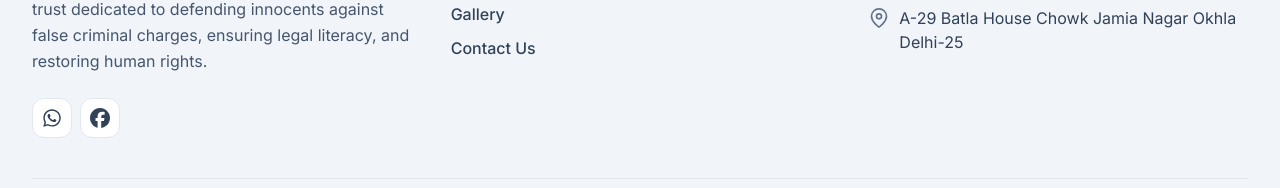
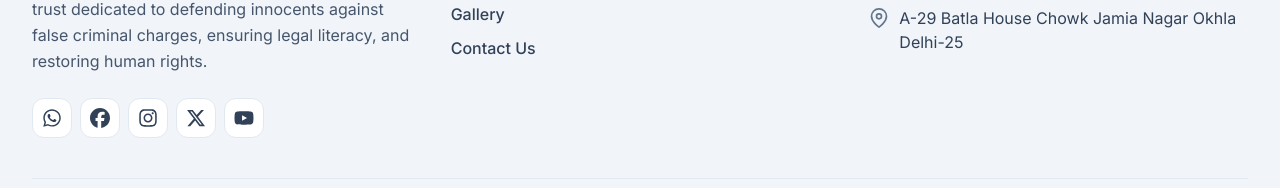
Before and after one commit to abufazal460/Unite-for-Nation, a React (Vite) app: page / in a window 1280 px wide. Shown: the part 3679-3867 px from the top of the page. Built offline with nearby package versions, Linux system fonts and the light colour scheme; the HTML template or start-up script is replaced by a standard one.

Commit message:
add links

```diff
--- a/src/components/layout/Footer.jsx
+++ b/src/components/layout/Footer.jsx
@@ -25,24 +25,24 @@ export function Footer() {
       url: "https://www.facebook.com/share/1Md2dFpnck/",
       color: "hover:text-blue-600 hover:bg-blue-50",
     },
-    // {
-    //   name: "Instagram",
-    //   icon: FaInstagram,
-    //   url: "https://instagram.com",
-    //   color: "hover:text-pink-600 hover:bg-pink-50",
-    // },
-    // {
-    //   name: "Twitter / X",
-    //   icon: FaXTwitter,
-    //   url: "https://twitter.com",
-    //   color: "hover:text-slate-900 hover:bg-slate-200",
-    // },
-    // {
-    //   name: "YouTube",
-    //   icon: FaYoutube,
-    //   url: "https://youtube.com",
-    //   color: "hover:text-red-600 hover:bg-red-50",
-    // },
+    {
+      name: "Instagram",
+      icon: FaInstagram,
+      url: "https://instagram.com",
+      color: "hover:text-pink-600 hover:bg-pink-50",
+    },
+    {
+      name: "Twitter / X",
+      icon: FaXTwitter,
+      url: "https://x.com/Unite4NationOrg",
+      color: "hover:text-slate-900 hover:bg-slate-200",
+    },
+    {
+      name: "YouTube",
+      icon: FaYoutube,
+      url: "https://www.youtube.com/channel/UCBEFl7KofquOu8biYK_YMrQ",
+      color: "hover:text-red-600 hover:bg-red-50",
+    },
 
   ];
 
--- a/src/components/sections/contact/ContactDetailsSection.jsx
+++ b/src/components/sections/contact/ContactDetailsSection.jsx
@@ -29,33 +29,33 @@ export function ContactDetailsSection() {
       btnColor: "bg-blue-600 hover:bg-blue-700 text-white",
       url: "https://www.facebook.com/share/1Md2dFpnck/"
     },
-    // {
-    //   id: "instagram",
-    //   name: "Instagram",
-    //   handle: "@Uniteofnation_ngo",
-    //   icon: FaInstagram,
-    //   color: "text-pink-600 bg-pink-50 border-pink-200 hover:bg-pink-100",
-    //   btnColor: "bg-pink-600 hover:bg-pink-700 text-white",
-    //   url: "https://instagram.com"
-    // },
-    // {
-    //   id: "twitter",
-    //   name: "Twitter / X",
-    //   handle: "@UniteOfNation",
-    //   icon: FaXTwitter,
-    //   color: "text-slate-900 bg-slate-100 border-slate-300 hover:bg-slate-200",
-    //   btnColor: "bg-slate-900 hover:bg-slate-800 text-white",
-    //   url: "https://twitter.com"
-    // },
-    // {
-    //   id: "youtube",
-    //   name: "YouTube Channel",
-    //   handle: "Unite For Nation Official",
-    //   icon: FaYoutube,
-    //   color: "text-red-600 bg-red-50 border-red-200 hover:bg-red-100",
-    //   btnColor: "bg-red-600 hover:bg-red-700 text-white",
-    //   url: "https://youtube.com"
-    // },
+    {
+      id: "instagram",
+      name: "Instagram",
+      handle: "@Uniteofnation_ngo",
+      icon: FaInstagram,
+      color: "text-pink-600 bg-pink-50 border-pink-200 hover:bg-pink-100",
+      btnColor: "bg-pink-600 hover:bg-pink-700 text-white",
+      url: "https://instagram.com"
+    },
+    {
+      id: "X",
+      name: "Unite4NationOrg",
+      handle: "@UniteOfNation",
+      icon: FaXTwitter,
+      color: "text-slate-900 bg-slate-100 border-slate-300 hover:bg-slate-200",
+      btnColor: "bg-slate-900 hover:bg-slate-800 text-white",
+      url: "https://x.com/Unite4NationOrg"
+    },
+    {
+      id: "youtube",
+      name: "Unite-for-Nation",
+      handle: "Unite For Nation Official",
+      icon: FaYoutube,
+      color: "text-red-600 bg-red-50 border-red-200 hover:bg-red-100",
+      btnColor: "bg-red-600 hover:bg-red-700 text-white",
+      url: "https://www.youtube.com/channel/UCBEFl7KofquOu8biYK_YMrQ"
+    },
 
   ];
 
```
